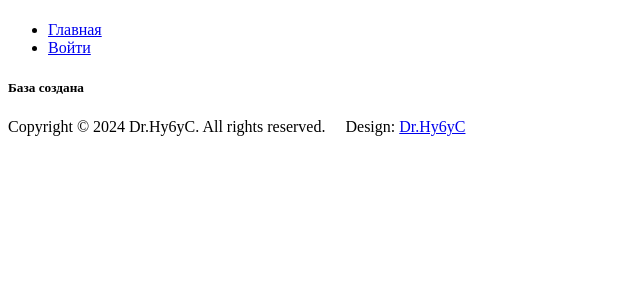
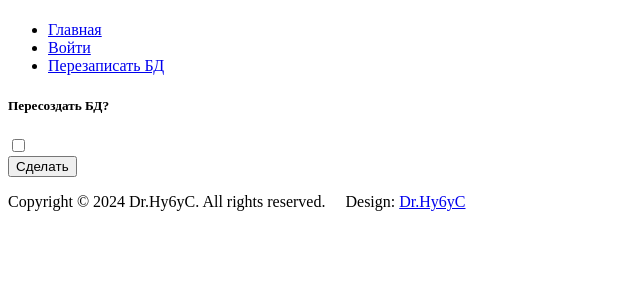
Before and after one commit to DrHy6yC/bot-flask, a Flask app: page /create_db in a window 1280 px wide. Shown: the top 300 px of the page, without its empty margins (0-640 px from the left). Run offline with Flask 3, Linux system fonts and the light colour scheme.

Commit message:
Добавил шифрование паролей

```diff
--- a/app.py
+++ b/app.py
@@ -2,19 +2,20 @@ from icecream import ic
 
 from flask import Flask, render_template, request
 from flask_sqlalchemy import SQLAlchemy
+from werkzeug.security import generate_password_hash
 
 app = Flask(__name__)
 
 app.config['SQLALCHEMY_DATABASE_URI'] = 'sqlite:///Bot.db'
 db = SQLAlchemy(app)
 
-isDATABASE = False
+SECRET_KEY = 'edsgntu74nf$%@h3jUQ,slfkdccfde4232[q[e[dxldc.vlkekeokzkaiqkwm432kse'
 
 
 class User(db.Model):
     id = db.Column(db.Integer(), primary_key=True)
     login = db.Column(db.String(50), nullable=False)
-    password = db.Column(db.String(20), nullable=False)
+    password = db.Column(db.String(250), nullable=False)
 
 
 @app.route("/")
@@ -22,13 +23,12 @@ def index():
     return render_template('index.html', title="Главная")
 
 
-@app.route("/create_db")
+@app.route("/create_db", methods=['POST', 'GET'])
 def create_db():
-    # global isDATABASE
-    # if not isDATABASE:
-    #     app.app_context().push()
-    #     db.create_all()
-    #     isDATABASE = True
+    if request.method == 'POST':
+        ic(bool(request.get_data(as_text=True)))
+        if request.get_data(as_text=True):
+            db.create_all()
     return render_template('create_db.html')
 
 
@@ -36,11 +36,16 @@ def create_db():
 def auth():
     ic(request, type(request))
     if request.method == 'POST':
+        passwd = generate_password_hash(request.form['password'], 'pbkdf2')
         ic(request.form['login'])
         ic(request.form['password'])
+        ic(passwd)
+        user = User(login=request.form['login'], password=passwd)
+        db.session.add(user)
+        db.session.commit()
 
     return render_template('auth.html', title="Вход в приложение")
 
 
 if __name__ == "__main__":
-    app.run(debug=True)
+    app.run(debug=True, port=3000)
--- a/requirements.txt
+++ b/requirements.txt
@@ -4,6 +4,7 @@ click==8.1.7
 colorama==0.4.6
 executing==2.0.1
 Flask==3.0.2
+Flask-Login==0.6.3
 Flask-SQLAlchemy==3.1.1
 greenlet==3.0.3
 icecream==2.1.3
--- a/templates/base.html
+++ b/templates/base.html
@@ -22,8 +22,9 @@
             <!-- ***** Logo End ***** -->
             <!-- ***** Menu Start ***** -->
             <ul class="nav">
-              <li class="scroll-to-section"><a href="#" class="active">Главная</a></li>
-              <li class="scroll-to-section"><a href="#" class="active">Войти</a></li>
+              <li class="scroll-to-section"><a href="{{ url_for('index') }}" class="active">Главная</a></li>
+              <li class="scroll-to-section"><a href="{{ url_for('auth') }}" class="active">Войти</a></li>
+              <li class="scroll-to-section"><a href="{{ url_for('create_db') }}" class="active">Перезаписать БД</a></li>
           </ul>
         {% endblock %}
       </header>
--- a/templates/create_db.html
+++ b/templates/create_db.html
@@ -1,4 +1,8 @@
 {% extends 'base.html' %}
 {% block content %}
- <h5>База создана</h5>
+ <h5>Пересоздать БД?</h5>
+ <form method="post" class="form-control">
+  <input type="checkbox" name="rewrite">
+  <br><button>Сделaть</button>
+ </form>
 {% endblock %}
```
